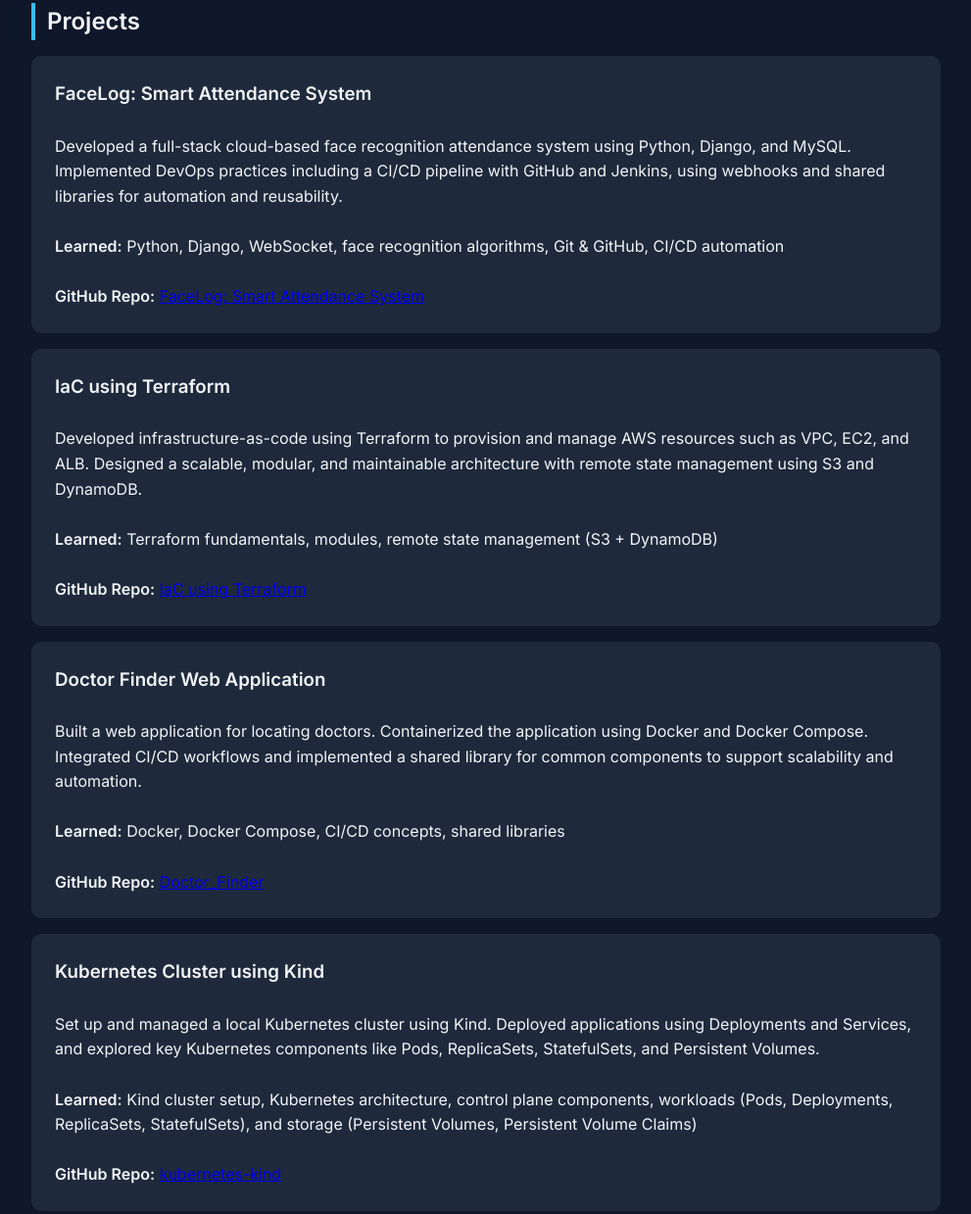
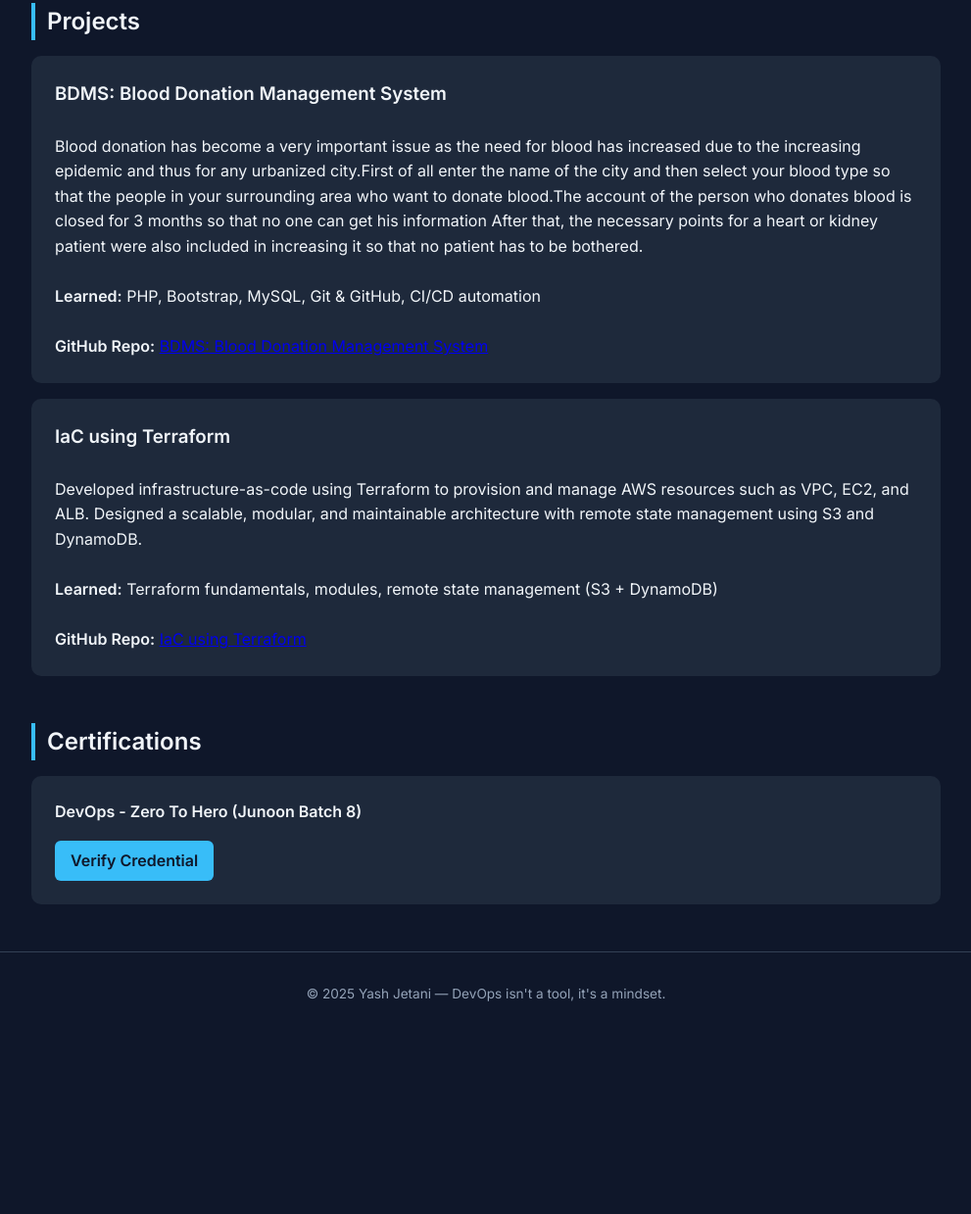
Before and after one commit to YashJetani/Portfolio, a plain HTML site: page index.html in a window 1280 px wide. Shown: the part 523-1762 px from the top of the page at 98% size, without its empty margins (144-1135 px from the left). After the commit the page ends 1581 px from the top, so only its background shows below. Drawn offline with Linux system fonts and the light colour scheme.

Commit message:
Update index.html

```diff
--- a/index.html
+++ b/index.html
@@ -163,10 +163,16 @@
     <h2>Projects</h2>
 
    <div class="card">
-  <h3>FaceLog: Smart Attendance System</h3></br>
-  <p>Developed a full-stack cloud-based face recognition attendance system using Python, Django, and MySQL. Implemented DevOps practices including a CI/CD pipeline with GitHub and Jenkins, using webhooks and shared libraries for automation and reusability.</p></br>
-  <p><b>Learned:</b> Python, Django, WebSocket, face recognition algorithms, Git & GitHub, CI/CD automation</p></br>
-       <p><b>GitHub Repo:</b> <a href="https://github.com/vivekdalsaniya12/FaceLog" target="_blank">FaceLog: Smart Attendance System</a></p>
+  <h3>BDMS: Blood Donation Management System </h3></br>
+  <p> Blood donation has become a very important issue as the need for blood has
+ increased due to the increasing epidemic and thus for any urbanized city.First
+ of all enter the name of the city and then select your blood type so that the
+ people in your surrounding area who want to donate blood.The account of the
+ person who donates blood is closed for 3 months so that no one can get his
+ information After that, the necessary points for a heart or kidney patient were
+ also included in increasing it so that no patient has to be bothered.</p></br>
+  <p><b>Learned:</b> PHP, Bootstrap, MySQL, Git & GitHub, CI/CD automation</p></br>
+       <p><b>GitHub Repo:</b> <a href="https://github.com/YashJetani/Blood-Donation-Management-System.git" target="_blank">BDMS: Blood Donation Management System</a></p>
 
 </div>
 
@@ -178,29 +184,21 @@
 
 </div>
 
-<div class="card">
-  <h3>Doctor Finder Web Application</h3></br>
-  <p>Built a web application for locating doctors. Containerized the application using Docker and Docker Compose. Integrated CI/CD workflows and implemented a shared library for common components to support scalability and automation.</p></br>
-  <p><b>Learned:</b> Docker, Docker Compose, CI/CD concepts, shared libraries</p></br>
-    <p><b>GitHub Repo:</b> <a href="https://github.com/vivekdalsaniya12/Doctor_Finder" target="_blank">Doctor_Finder</a></p>
-
-</div>
-
-<div class="card">
+<!-- <div class="card">
   <h3>Kubernetes Cluster using Kind</h3></br>
   <p>Set up and managed a local Kubernetes cluster using Kind. Deployed applications using Deployments and Services, and explored key Kubernetes components like Pods, ReplicaSets, StatefulSets, and Persistent Volumes.</p></br>
   <p><b>Learned:</b> Kind cluster setup, Kubernetes architecture, control plane components, workloads (Pods, Deployments, ReplicaSets, StatefulSets), and storage (Persistent Volumes, Persistent Volume Claims)</p></br>
     <p><b>GitHub Repo:</b> <a href="https://github.com/vivekdalsaniya12/kubernetes-kind" target="_blank">kubernetes-kind</a></p>
 
-</div>
-<div class="card">
+</div> -->
+<!-- <div class="card">
   <h3>CI/CD with ArgoCD</h3></br>
   <p>In this project, I implemented a complete CI/CD pipeline. When a developer commits code, a webhook triggers the CI pipeline, which builds the Docker image, runs automated tests, and pushes the image to an artifact repository. The pipeline also updates the Kubernetes manifests in a separate Git repository. Once the manifest is updated, ArgoCD detects the change, synchronizes the cluster configuration automatically, and applies the updates. The setup also supports monitoring, change tracking, and an easy rollback strategy.</p></br>
   <p><b>Tools & Concepts Learned:</b> ArgoCD, GitOps, CI/CD Automation </p></br>
     <p><b>GitHub Repo:</b> <a href="https://github.com/vivekdalsaniya12/nginx" target="_blank">App-repo</a></p>
     <p><b>GitHub Repo:</b> <a href="https://github.com/vivekdalsaniya12/manifests" target="_blank">kubernetes cluster manifests repo</a></p>
 
-</div>
+</div> -->
 
 
   </section>
@@ -217,7 +215,7 @@
 </div>
 
 <footer>
-  &copy; 2025 Vivek Dalsaniya — DevOps isn't a tool, it's a mindset.
+  &copy; 2025 Yash Jetani — DevOps isn't a tool, it's a mindset.
 </footer>
 
 <script>
```
